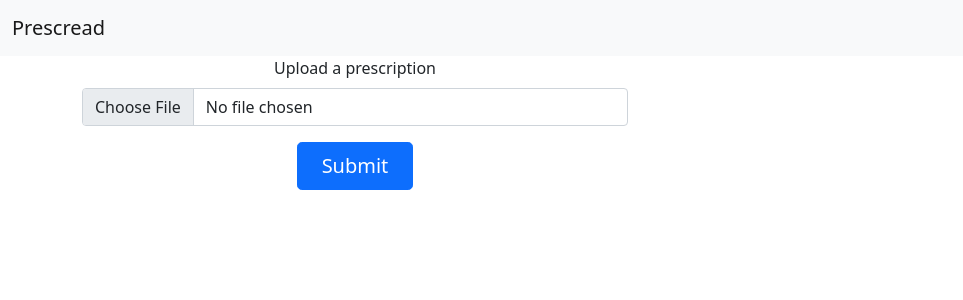
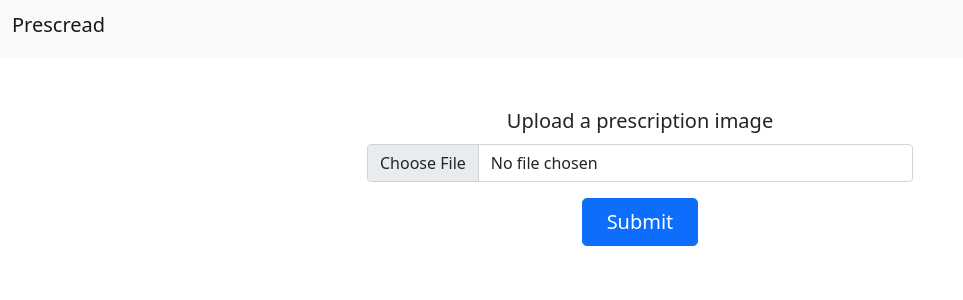
Before and after one commit to fazilna19b037/prescreadFlaskApp, a Flask app: page / in a window 1280 px wide. Shown: the top 300 px of the page, without its empty margins (0-963 px from the left). Run offline with Flask 2, Linux system fonts and the light colour scheme; some libraries are stand-ins or nearby versions.

Commit message:
added few more design changes

```diff
--- a/templates/upload.html
+++ b/templates/upload.html
@@ -8,22 +8,23 @@
 	<body>
 		<main>
 			<!-- a bootstrap navbar titled "Welcome to Prescread" in the centre without navbar toggle button and other navitems -->
-			<nav class="navbar navbar-expand-lg navbar-light bg-light">
+			<nav class="navbar navbar-expand-lg navbar-light bg-light" style="background-color: #0496fe;">
 				<div class="container-fluid">
-					<a class="navbar-brand" href="#">Prescread</a>
+					<!--Display the title "Prescread" in the centre of the navbar-->
+					<h1 class="navbar-brand" style="text-align: center;">Prescread</h1>
 				</div>
 			</nav>
 			<!-- a bootstrap container with a form to upload a file and displays an image replacing the form after uploading -->
 			<div class="container">
-				<div class="row">
-					<div class="col-md-6 mx-auto text-center">
+				<div class="row justify-content-center align-items-center my-5">
+					<div class="col-md-6 text-center col-sm-12 mx-auto">
 						{% if filename %}
 							<img src="{{ url_for('display_image', filename=filename) }}" alt="Uploaded Image" width=400 height=400/>
 						{% else %}
 							<form method="post" action="/" enctype="multipart/form-data">
 								<div class="mb-3">
-									<label for="formFile" class="form-label">Upload a prescription</label>
-									<input class="form-control" type="file" id="formFile" name="file" autocomplete="off" required>
+									<label for="formFile" class="form-label" style="font-size: 20px;">Upload a prescription image</label>
+									<input class="form-control" type="file" id="formFile" name="file" autocomplete="off" required />
 								</div>
 								<div class="d-grid gap-2 d-sm-flex justify-content-sm-center my-2">
 									<button type="submit" value="submit" class="btn btn-primary btn-lg px-4 gap-3">Submit</button>
@@ -31,27 +32,36 @@
 							</form>
 						{% endif %}
 					</div>
-					<div class="col-md-6 mx-auto text-center">
-						<!--display contents in the output as a styled list-->
-						{% if filename %}
-							<ul class="list-group">
+					<!--display contents in the output as a styled list-->
+					{% if filename %}
+						<div class="col-md-6 text-center col-sm-12 mx-auto">
+							<h2 style="font-size: 20px; text-align: center;" class="my-3">Output</h2>
+							{% with messages = get_flashed_messages() %}
+							{% if messages %}
+							{% for message in messages %}
+								<div class="alert" role="alert">
+									{{ message }}
+								</div>
+							{% endfor %}
+							{% endif %}
+							{% endwith %}
+							<ul class="list-group my-3">
 								{% for item in output %}
 									<li class="list-group-item">{{ item }}</li>
 								{% endfor %}
 							</ul>
+						</div>
+					{% endif %}
+				</div>
+				<!-- a row with a button and message to submit a new image -->
+				<div class="row justify-content-center align-items-center my-5">
+					<div class="col-md-6 text-center col-sm-12 mx-auto">
+						{% if filename %}
+							<div class="d-grid gap-2 d-sm-flex justify-content-sm-center my-2">
+								<a href="/" class="btn btn-primary btn-lg px-4 gap-3">Submit a new image</a>
+							</div>
+							<p class="my-3">Click the button to submit a new image</p>
 						{% endif %}
-
-						<!-- a bootstrap alert to display the flash messages -->
-						{% with messages = get_flashed_messages() %}
-						{% if messages %}
-						{% for message in messages %}
-						<div class="alert alert-success alert-dismissible fade show" role="alert">
-							{{ message }}
-							<button type="button" class="btn-close" data-bs-dismiss="alert" aria-label="Close"></button>
-						</div>
-						{% endfor %}
-						{% endif %}
-						{% endwith %}
 					</div>
 				</div>
 			</div>
```
